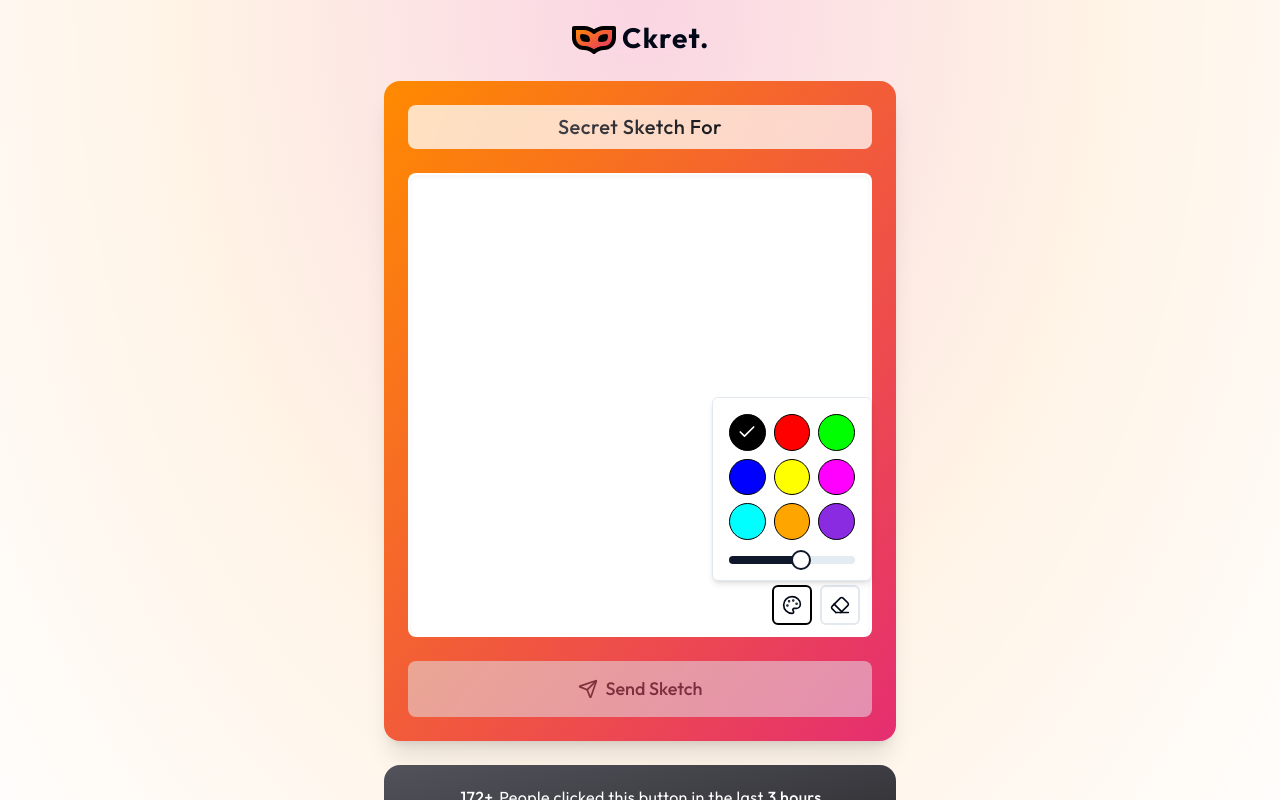
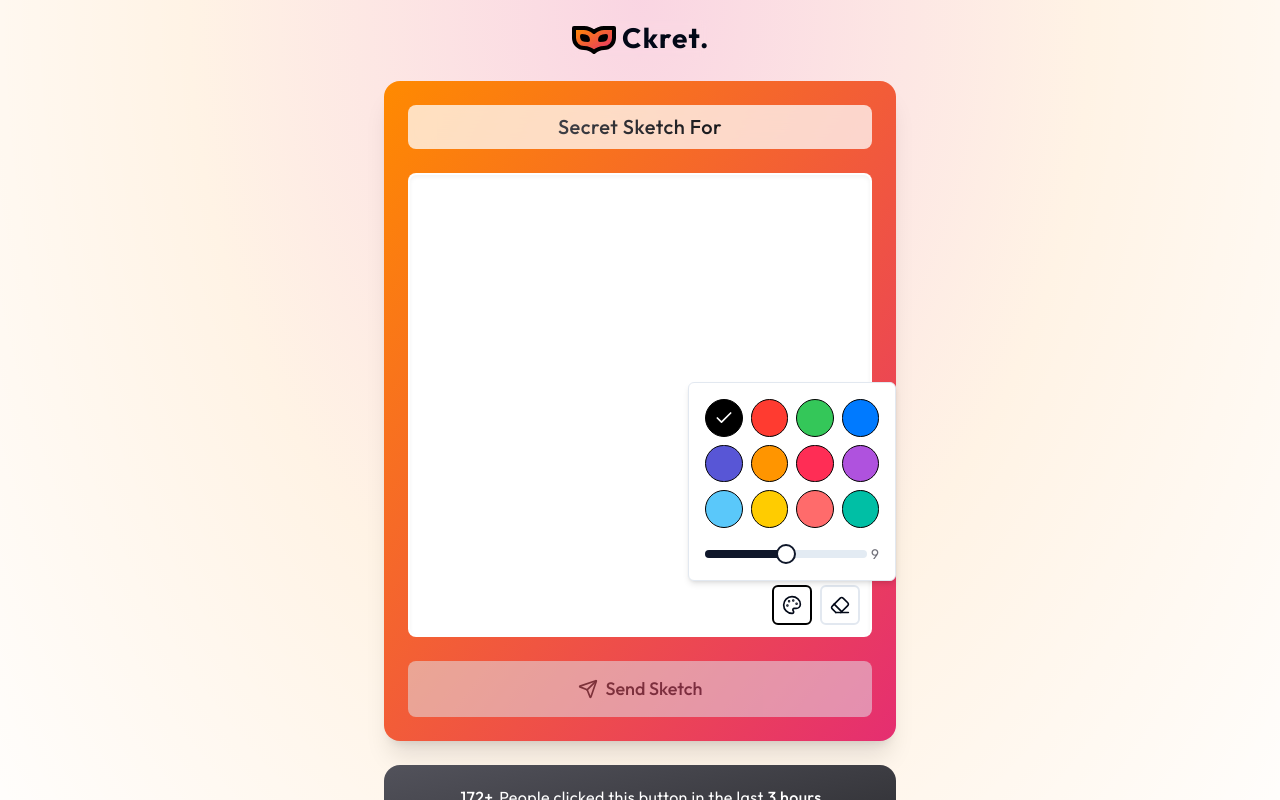
Before and after one commit to s4shibam/ckret, a Next.js app: page /cl/1/sketch in a window 1280 px wide. Both pictures are taken after a click on the button 792 px from the left and 604 px from the top of the page. Shown: the top 800 px of the page. Built offline with nearby package versions, Linux system fonts and the light colour scheme; no server answers; what tailwindcss-animated would draw is missing.

Commit message:
refactor: introduce use-canvas hook for improved dx

```diff
--- a/src/app/cl/[username]/sketch/page.tsx
+++ b/src/app/cl/[username]/sketch/page.tsx
@@ -3,7 +3,7 @@
 import { Check, CircleCheck, Eraser, Loader, Palette, Send } from 'lucide-react'
 import Link from 'next/link'
 import { usePathname, useRouter, useSearchParams } from 'next/navigation'
-import React, { useEffect, useRef, useState } from 'react'
+import React, { useRef } from 'react'
 import toast from 'react-hot-toast'
 
 import AnimatedLoader from '@/components/common/animated-loader'
@@ -20,38 +20,30 @@ import {
 import { Slider } from '@/components/ui/slider'
 import { useSubmitSketch } from '@/hooks/api/sketch'
 import { useGetUserDetailsByUsername } from '@/hooks/api/user'
+import { useCanvas } from '@/hooks/use-canvas'
+import { COLORS } from '@/lib/constants'
 import { cn } from '@/lib/utils'
-
-const COLORS = [
-  '#000000',
-  '#FF0000',
-  '#00FF00',
-  '#0000FF',
-  '#FFFF00',
-  '#FF00FF',
-  '#00FFFF',
-  '#FFA500',
-  '#8A2BE2'
-]
-const DEFAULT_COLOR = COLORS[0]
-const DEFAULT_BRUSH_SIZE = 10
 
 const SendSketch = ({ params }: { params: { username: string } }) => {
   const router = useRouter()
   const pathname = usePathname()
   const sketchStatus = useSearchParams().get('status')
-
-  const canvasRef = useRef<HTMLCanvasElement>(null)
   const containerRef = useRef<HTMLDivElement>(null)
 
-  const [isDrawing, setIsDrawing] = useState(false)
-  const [brushSize, setBrushSize] = useState([DEFAULT_BRUSH_SIZE])
-  const [currentColor, setCurrentColor] = useState(DEFAULT_COLOR)
-  const [hasDrawn, setHasDrawn] = useState(false)
-  const [canvasDimensions, setCanvasDimensions] = useState({
-    width: 0,
-    height: 0
-  })
+  const {
+    canvasRef,
+    brushSize,
+    currentColor,
+    hasDrawn,
+    canvasDimensions,
+    changeBrushSize,
+    setCurrentColor,
+    startDrawing,
+    draw,
+    stopDrawing,
+    clearCanvas,
+    getCanvasBlob
+  } = useCanvas({ containerRef })
 
   const {
     data: recipient,
@@ -71,127 +63,15 @@ const SendSketch = ({ params }: { params: { username: string } }) => {
       }
     })
 
-  useEffect(() => {
-    const updateCanvasSize = () => {
-      if (containerRef.current) {
-        const containerWidth = containerRef.current.offsetWidth
-        const width = containerWidth
-        const height = width
-        setCanvasDimensions({ width, height })
-      }
-    }
+  const handleSubmit = async () => {
+    const blob = await getCanvasBlob()
+    if (!blob) return
 
-    updateCanvasSize()
-
-    const currentRef = containerRef.current
-    const resizeObserver = new ResizeObserver(updateCanvasSize)
-
-    if (currentRef) {
-      resizeObserver.observe(currentRef)
-    }
-
-    return () => {
-      if (currentRef) {
-        resizeObserver.unobserve(currentRef)
-      }
-      resizeObserver.disconnect()
-    }
-  }, [])
-
-  useEffect(() => {
-    if (
-      canvasRef.current &&
-      canvasDimensions.width > 0 &&
-      canvasDimensions.height > 0
-    ) {
-      const canvas = canvasRef.current
-      const ctx = canvas.getContext('2d')
-      if (ctx) {
-        const tempCanvas = document.createElement('canvas')
-        tempCanvas.width = canvas.width
-        tempCanvas.height = canvas.height
-        const tempCtx = tempCanvas.getContext('2d')
-        if (tempCtx) {
-          tempCtx.drawImage(canvas, 0, 0)
-        }
-
-        canvas.width = canvasDimensions.width
-        canvas.height = canvasDimensions.height
-
-        ctx.drawImage(tempCanvas, 0, 0, canvas.width, canvas.height)
-
-        ctx.strokeStyle = currentColor
-        ctx.lineWidth = brushSize[0]
-        ctx.lineCap = 'round'
-        ctx.lineJoin = 'round'
-      }
-    }
-  }, [canvasDimensions, currentColor, brushSize])
-
-  const startDrawing = (e: React.MouseEvent<HTMLCanvasElement>) => {
-    const canvas = canvasRef.current
-    if (!canvas) return
-
-    const rect = canvas.getBoundingClientRect()
-    const x = e.clientX - rect.left
-    const y = e.clientY - rect.top
-
-    const ctx = canvas.getContext('2d')
-    if (ctx) {
-      ctx.strokeStyle = currentColor
-      ctx.beginPath()
-      ctx.moveTo(x, y)
-      setIsDrawing(true)
-      setHasDrawn(true)
-    }
-  }
-
-  const draw = (e: React.MouseEvent<HTMLCanvasElement>) => {
-    if (!isDrawing) return
-
-    const canvas = canvasRef.current
-    if (!canvas) return
-
-    const rect = canvas.getBoundingClientRect()
-    const x = e.clientX - rect.left
-    const y = e.clientY - rect.top
-
-    const ctx = canvas.getContext('2d')
-    if (ctx) {
-      ctx.strokeStyle = currentColor
-      ctx.lineTo(x, y)
-      ctx.stroke()
-    }
-  }
-
-  const stopDrawing = () => {
-    setIsDrawing(false)
-  }
-
-  const clearCanvas = () => {
-    const canvas = canvasRef.current
-    if (!canvas) return
-
-    const ctx = canvas.getContext('2d')
-    if (ctx) {
-      ctx.clearRect(0, 0, canvas.width, canvas.height)
-      setHasDrawn(false)
-    }
-  }
-
-  const handleSubmit = () => {
-    const canvas = canvasRef.current
-    if (!canvas) return
-
-    canvas.toBlob((blob) => {
-      if (blob) {
-        const file = new File([blob], 'sketch.png', { type: 'image/png' })
-        submitSketchMutation({
-          sketchFile: file,
-          recipientUsername: params.username
-        })
-      }
-    }, 'image/png')
+    const file = new File([blob], 'sketch.png', { type: 'image/png' })
+    submitSketchMutation({
+      sketchFile: file,
+      recipientUsername: params.username
+    })
   }
 
   if (isRecipientLoading) {
@@ -262,8 +142,8 @@ const SendSketch = ({ params }: { params: { username: string } }) => {
                   <Palette className="h-5 w-5" />
                 </Button>
               </PopoverTrigger>
-              <PopoverContent className="w-40">
-                <div className="grid grid-cols-3 gap-2">
+              <PopoverContent className="w-52">
+                <div className="grid grid-cols-4 gap-2">
                   {COLORS.map((color) => (
                     <button
                       key={color}
@@ -283,15 +163,16 @@ const SendSketch = ({ params }: { params: { username: string } }) => {
                     </button>
                   ))}
                 </div>
-                <div className="mt-4">
+                <div className="mt-4 grid grid-cols-[1fr_0.5rem] items-center gap-1">
                   <Slider
                     className="w-full"
                     max={15}
                     min={3}
                     step={1}
                     value={brushSize}
-                    onValueChange={(value: number[]) => setBrushSize(value)}
+                    onValueChange={changeBrushSize}
                   />
+                  <span className="text-sm text-zinc-500">{brushSize[0]}</span>
                 </div>
               </PopoverContent>
             </Popover>
--- /dev/null
+++ b/src/hooks/use-canvas.ts
@@ -0,0 +1,173 @@
+import { useEffect, useRef, useState } from 'react'
+
+import { DEFAULT_BRUSH_SIZE, DEFAULT_COLOR } from '@/lib/constants'
+
+interface UseCanvasProps {
+  containerRef: React.RefObject<HTMLDivElement>
+}
+
+interface CanvasDimensions {
+  width: number
+  height: number
+}
+
+export const useCanvas = ({ containerRef }: UseCanvasProps) => {
+  const canvasRef = useRef<HTMLCanvasElement>(null)
+
+  const [isDrawing, setIsDrawing] = useState(false)
+  const [brushSize, setBrushSize] = useState([DEFAULT_BRUSH_SIZE])
+  const [currentColor, setCurrentColor] = useState(DEFAULT_COLOR)
+  const [hasDrawn, setHasDrawn] = useState(false)
+  const [canvasDimensions, setCanvasDimensions] = useState<CanvasDimensions>({
+    width: 0,
+    height: 0
+  })
+
+  useEffect(() => {
+    const updateCanvasSize = () => {
+      if (containerRef.current) {
+        const containerWidth = containerRef.current.offsetWidth
+        const width = containerWidth
+        const height = width
+        setCanvasDimensions({ width, height })
+      }
+    }
+
+    updateCanvasSize()
+
+    const currentRef = containerRef.current
+    const resizeObserver = new ResizeObserver(updateCanvasSize)
+
+    if (currentRef) {
+      resizeObserver.observe(currentRef)
+    }
+
+    return () => {
+      if (currentRef) {
+        resizeObserver.unobserve(currentRef)
+      }
+      resizeObserver.disconnect()
+    }
+  }, [containerRef])
+
+  useEffect(() => {
+    if (
+      canvasRef.current &&
+      canvasDimensions.width > 0 &&
+      canvasDimensions.height > 0
+    ) {
+      const canvas = canvasRef.current
+      const ctx = canvas.getContext('2d')
+      if (ctx) {
+        const tempCanvas = document.createElement('canvas')
+        tempCanvas.width = canvas.width
+        tempCanvas.height = canvas.height
+        const tempCtx = tempCanvas.getContext('2d')
+        if (tempCtx) {
+          tempCtx.drawImage(canvas, 0, 0)
+        }
+
+        canvas.width = canvasDimensions.width
+        canvas.height = canvasDimensions.height
+
+        ctx.drawImage(tempCanvas, 0, 0, canvas.width, canvas.height)
+
+        ctx.strokeStyle = currentColor
+        ctx.lineWidth = brushSize[0]
+        ctx.lineCap = 'round'
+        ctx.lineJoin = 'round'
+      }
+    }
+  }, [canvasDimensions, currentColor, brushSize])
+
+  const changeBrushSize = (value: number[]) => {
+    setBrushSize(value)
+  }
+
+  const startDrawing = (e: React.MouseEvent<HTMLCanvasElement>) => {
+    const canvas = canvasRef.current
+    if (!canvas) return
+
+    const rect = canvas.getBoundingClientRect()
+    const x = e.clientX - rect.left
+    const y = e.clientY - rect.top
+
+    const ctx = canvas.getContext('2d')
+    if (ctx) {
+      ctx.strokeStyle = currentColor
+      ctx.lineWidth = brushSize[0]
+      ctx.lineCap = 'round'
+      ctx.lineJoin = 'round'
+      ctx.beginPath()
+      ctx.moveTo(x, y)
+      setIsDrawing(true)
+      setHasDrawn(true)
+    }
+  }
+
+  const draw = (e: React.MouseEvent<HTMLCanvasElement>) => {
+    if (!isDrawing) return
+
+    const canvas = canvasRef.current
+    if (!canvas) return
+
+    const rect = canvas.getBoundingClientRect()
+    const x = e.clientX - rect.left
+    const y = e.clientY - rect.top
+
+    const ctx = canvas.getContext('2d')
+    if (ctx) {
+      ctx.strokeStyle = currentColor
+      ctx.lineWidth = brushSize[0]
+      ctx.lineCap = 'round'
+      ctx.lineJoin = 'round'
+      ctx.lineTo(x, y)
+      ctx.stroke()
+    }
+  }
+
+  const stopDrawing = () => {
+    setIsDrawing(false)
+  }
+
+  const clearCanvas = () => {
+    const canvas = canvasRef.current
+    if (!canvas) return
+
+    const ctx = canvas.getContext('2d')
+    if (ctx) {
+      ctx.clearRect(0, 0, canvas.width, canvas.height)
+      setHasDrawn(false)
+    }
+  }
+
+  const getCanvasBlob = (): Promise<Blob | null> => {
+    return new Promise((resolve) => {
+      const canvas = canvasRef.current
+      if (!canvas) {
+        resolve(null)
+        return
+      }
+
+      canvas.toBlob((blob) => {
+        resolve(blob)
+      }, 'image/png')
+    })
+  }
+
+  return {
+    canvasRef,
+    isDrawing,
+    brushSize,
+    currentColor,
+    hasDrawn,
+    canvasDimensions,
+    changeBrushSize,
+    setCurrentColor,
+    startDrawing,
+    draw,
+    stopDrawing,
+    clearCanvas,
+    getCanvasBlob
+  }
+}
--- a/src/lib/constants.ts
+++ b/src/lib/constants.ts
@@ -24,6 +24,25 @@ import {
 import { env } from './env'
 
 const { ckret_url } = env
+
+// Sketch & Canvas
+export const COLORS = [
+  '#000000',
+  '#FF3B30',
+  '#34C759',
+  '#007AFF',
+  '#5856D6',
+  '#FF9500',
+  '#FF2D55',
+  '#AF52DE',
+  '#5AC8FA',
+  '#FFCC00',
+  '#FF6B6B',
+  '#00BFA5'
+]
+
+export const DEFAULT_COLOR = COLORS[0]
+export const DEFAULT_BRUSH_SIZE = 9
 
 // Metadata
 export const META_TITLE = 'Ckret - Anonymous Interaction Platform'
```
